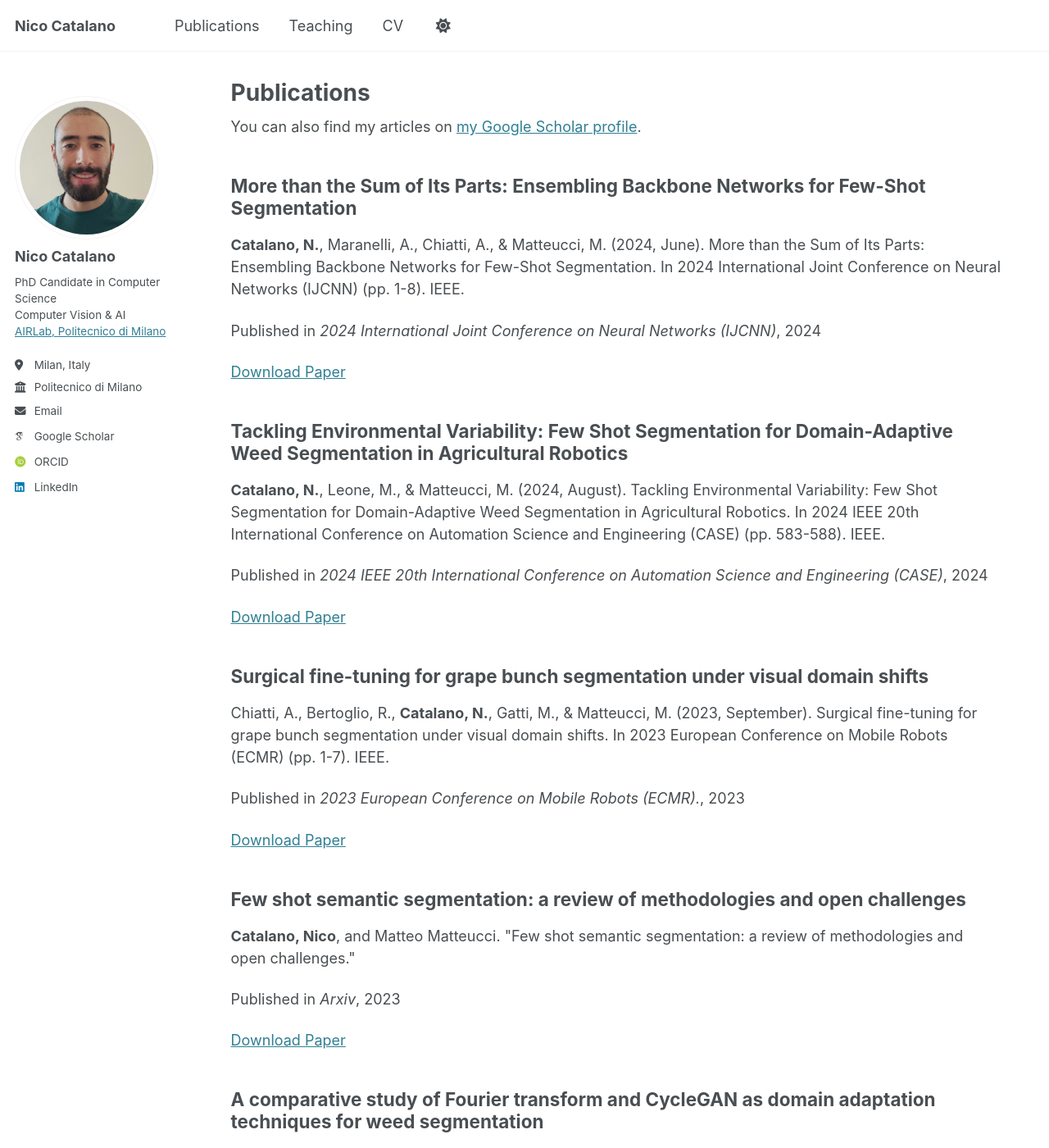
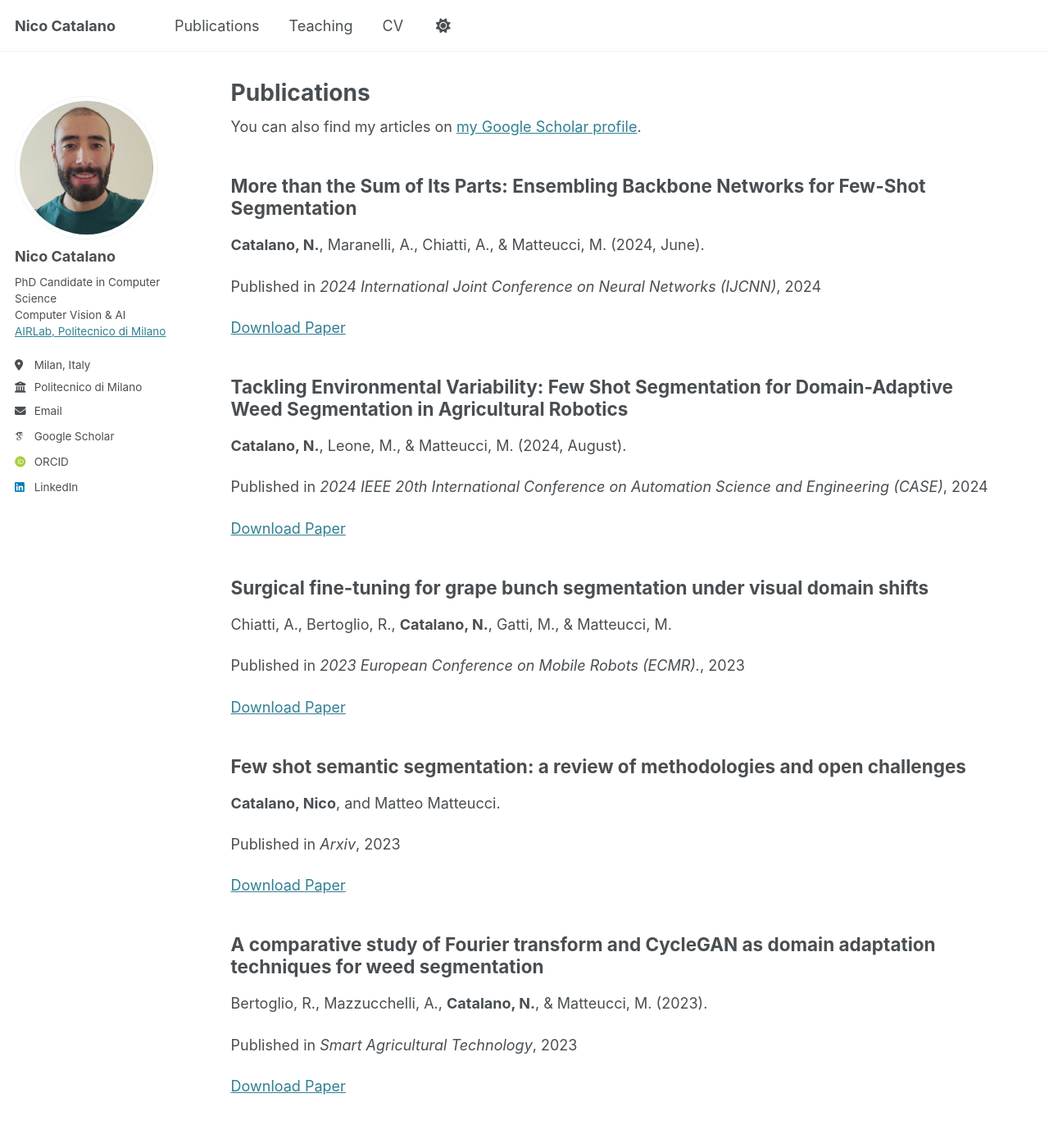
Before and after one commit to NicoCatalano/NicoCatalano.github.io, a Jekyll site: the page built from _pages/publications.html, in a window 1280 px wide and 1400 px high. Shown: the whole window at 82% size. Built offline with Jekyll 4.4.1, drawn with Linux system fonts in a browser that asks for light colours; some web fonts are replaced; some of the changed text lies outside the part shown.

Commit message:
updated pubblication

```diff
--- a/_pages/publications.html
+++ b/_pages/publications.html
@@ -16,9 +16,7 @@ author_profile: true
     <h2 class="archive__item-title" itemprop="headline">
       More than the Sum of Its Parts:
       Ensembling Backbone Networks for Few-Shot Segmentation</h2>
-    <p><b>Catalano, N.</b>, Maranelli, A., Chiatti, A., &amp; Matteucci, M. (2024, June). More than the
-      Sum of Its Parts: Ensembling Backbone Networks for Few-Shot Segmentation. In 2024 International Joint Conference
-      on Neural Networks (IJCNN) (pp. 1-8). IEEE. <br></p>
+    <p><b>Catalano, N.</b>, Maranelli, A., Chiatti, A., &amp; Matteucci, M. (2024, June).</p>
     <p>Published in <i>2024 International Joint Conference on Neural Networks (IJCNN)</i>, 2024</p>
     <p class="archive__item-excerpt" itemprop="description"></p>
     <p></p>
@@ -31,9 +29,7 @@ author_profile: true
     <h2 class="archive__item-title" itemprop="headline"> Tackling Environmental Variability: Few Shot Segmentation for
       Domain-Adaptive Weed Segmentation
       in Agricultural Robotics </h2>
-    <p><b>Catalano, N.</b>, Leone, M., &amp; Matteucci, M. (2024, August). Tackling Environmental
-      Variability: Few Shot Segmentation for Domain-Adaptive Weed Segmentation in Agricultural Robotics. In 2024 IEEE
-      20th International Conference on Automation Science and Engineering (CASE) (pp. 583-588). IEEE.<br></p>
+    <p><b>Catalano, N.</b>, Leone, M., &amp; Matteucci, M. (2024, August).</p>
     <p>Published in <i>2024 IEEE 20th International Conference on Automation Science and Engineering (CASE)</i>, 2024
     </p>
     <p class="archive__item-excerpt" itemprop="description"></p>
@@ -45,9 +41,7 @@ author_profile: true
   <article class="archive__item" itemscope="" itemtype="http://schema.org/CreativeWork">
     <h2 class="archive__item-title" itemprop="headline"> Surgical fine-tuning for grape
       bunch segmentation under visual domain shifts </h2>
-    <p>Chiatti, A., Bertoglio, R., <b>Catalano, N.</b>, Gatti, M., &amp; Matteucci, M. (2023, September).
-      Surgical fine-tuning for grape bunch segmentation under visual domain shifts. In 2023 European Conference on
-      Mobile Robots (ECMR) (pp. 1-7). IEEE.<br></p>
+    <p>Chiatti, A., Bertoglio, R., <b>Catalano, N.</b>, Gatti, M., &amp; Matteucci, M. </p>
     <p>Published in <i>2023 European Conference on Mobile Robots (ECMR).</i>, 2023</p>
     <p class="archive__item-excerpt" itemprop="description"></p>
     <p></p>
@@ -59,8 +53,7 @@ author_profile: true
   <article class="archive__item" itemscope="" itemtype="http://schema.org/CreativeWork">
     <h2 class="archive__item-title" itemprop="headline"> Few shot semantic segmentation: a review of methodologies and
       open challenges </h2>
-    <p><b>Catalano, Nico</b>, and Matteo Matteucci. "Few shot semantic segmentation: a review of
-      methodologies and open challenges." <br></p>
+    <p><b>Catalano, Nico</b>, and Matteo Matteucci. </p>
     <p>Published in <i>Arxiv</i>, 2023</p>
     <p class="archive__item-excerpt" itemprop="description"></p>
     <p></p>
@@ -72,9 +65,7 @@ author_profile: true
   <article class="archive__item" itemscope="" itemtype="http://schema.org/CreativeWork">
     <h2 class="archive__item-title" itemprop="headline"> A comparative
       study of Fourier transform and CycleGAN as domain adaptation techniques for weed segmentation </h2>
-    <p>Bertoglio, R., Mazzucchelli, A., <b>Catalano, N.</b>, &amp; Matteucci, M. (2023). A comparative
-      study of Fourier transform and CycleGAN as domain adaptation techniques for weed segmentation. Smart agricultural
-      technology, 4, 100188.<br></p>
+    <p>Bertoglio, R., Mazzucchelli, A., <b>Catalano, N.</b>, &amp; Matteucci, M. (2023).</p>
     <p>Published in <i>Smart Agricultural Technology</i>, 2023</p>
     <p class="archive__item-excerpt" itemprop="description"></p>
     <p></p>
```
